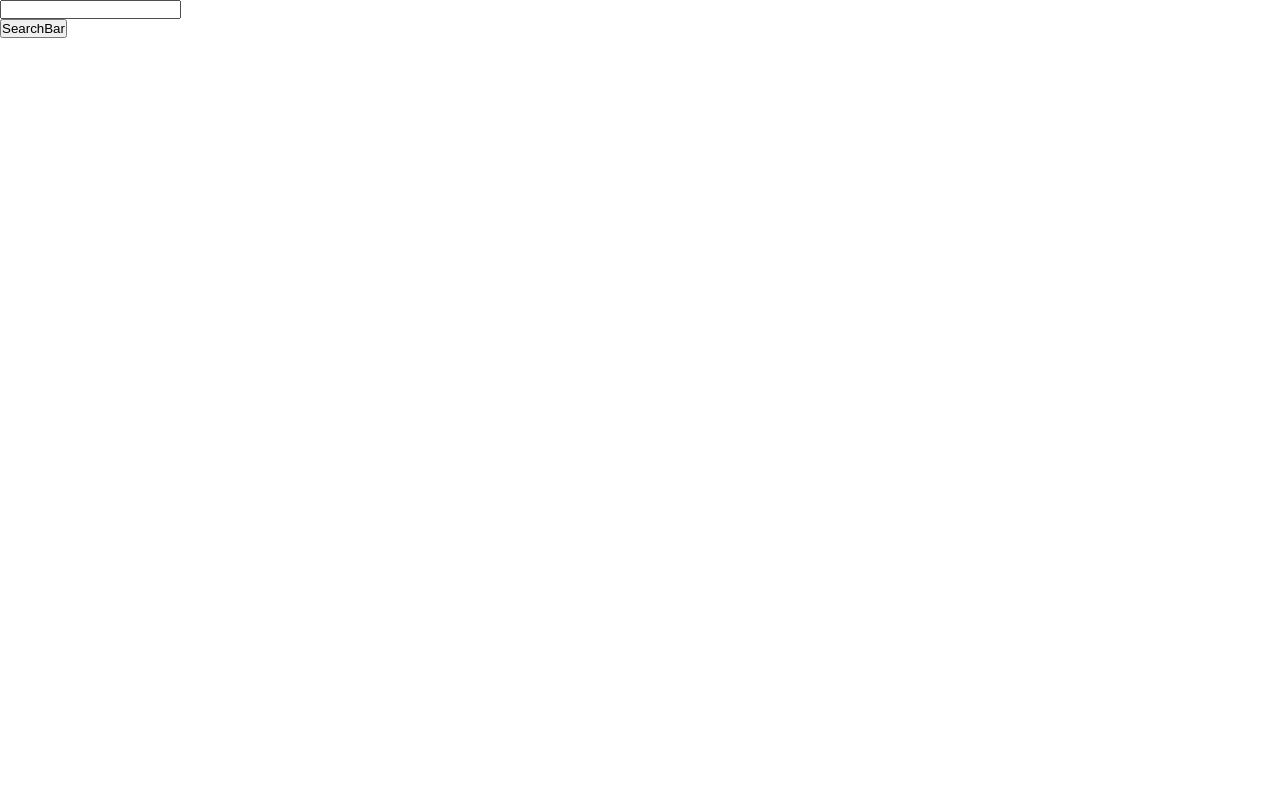
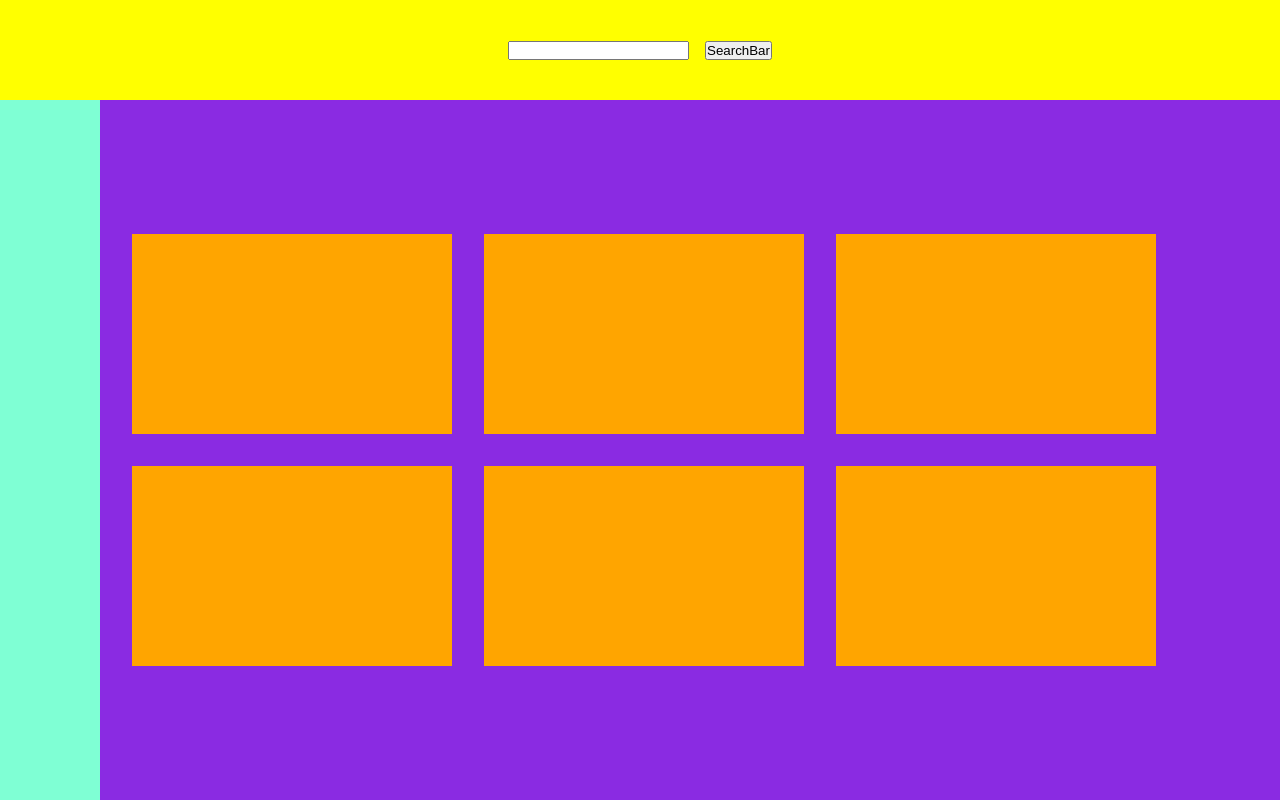
Before and after one commit to akshita1204/YouTubeClone, a plain HTML site: page index.html in a window 1280 px wide. Drawn offline with Linux system fonts and the light colour scheme.

Commit message:
commit changes

```diff
--- a/index.html
+++ b/index.html
@@ -12,6 +12,14 @@
         <button>SearchBar</button>
     </header>
     <aside></aside>
-    <main></main>
+    <main>
+        <div class="card"></div>
+        <div class="card"></div>
+        <div class="card"></div>
+        <div class="card"></div>
+        <div class="card"></div>
+        <div class="card"></div>
+    </main>
+    <script src="./script.js"></script>
 </body>
 </html>
--- a/style.css
+++ b/style.css
@@ -8,6 +8,35 @@ body
 {
     min-height:100vh;
     display: grid;
-    grid-template-rows:100px calc(100vh-100px);
-    grid-template-columns: 100px;
+    grid-template-rows:100px 1fr;
+    grid-template-columns: 100px 1fr;
+
 }
+header{
+    display: flex;
+    justify-content: center;
+    align-items: center;
+    gap:1rem;
+    background-color: yellow;
+
+    grid-column-start: 1;
+    grid-column-end: 3;
+}
+aside
+{
+    background-color: aquamarine;
+}
+main{
+    background-color: blueviolet;
+    display:grid;
+    grid-template-columns: repeat(auto-fit,20rem);
+    align-content: center;
+    grid-auto-rows:auto;
+    gap:2rem;
+    padding:2rem;
+}
+.card
+{
+    height:200px;
+    background-color: orange;
+}
```
Also changed, not shown: script.js (added).
